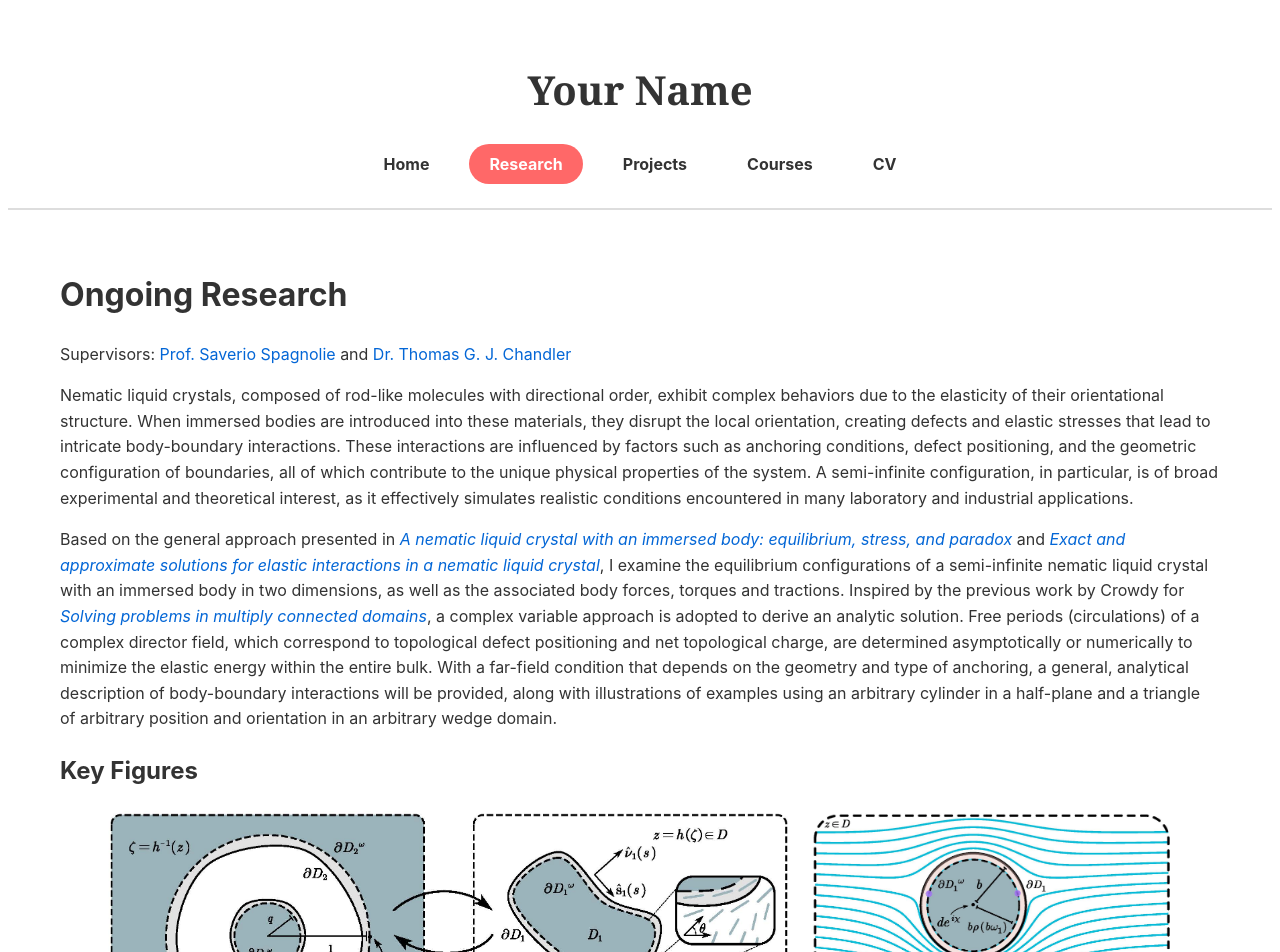
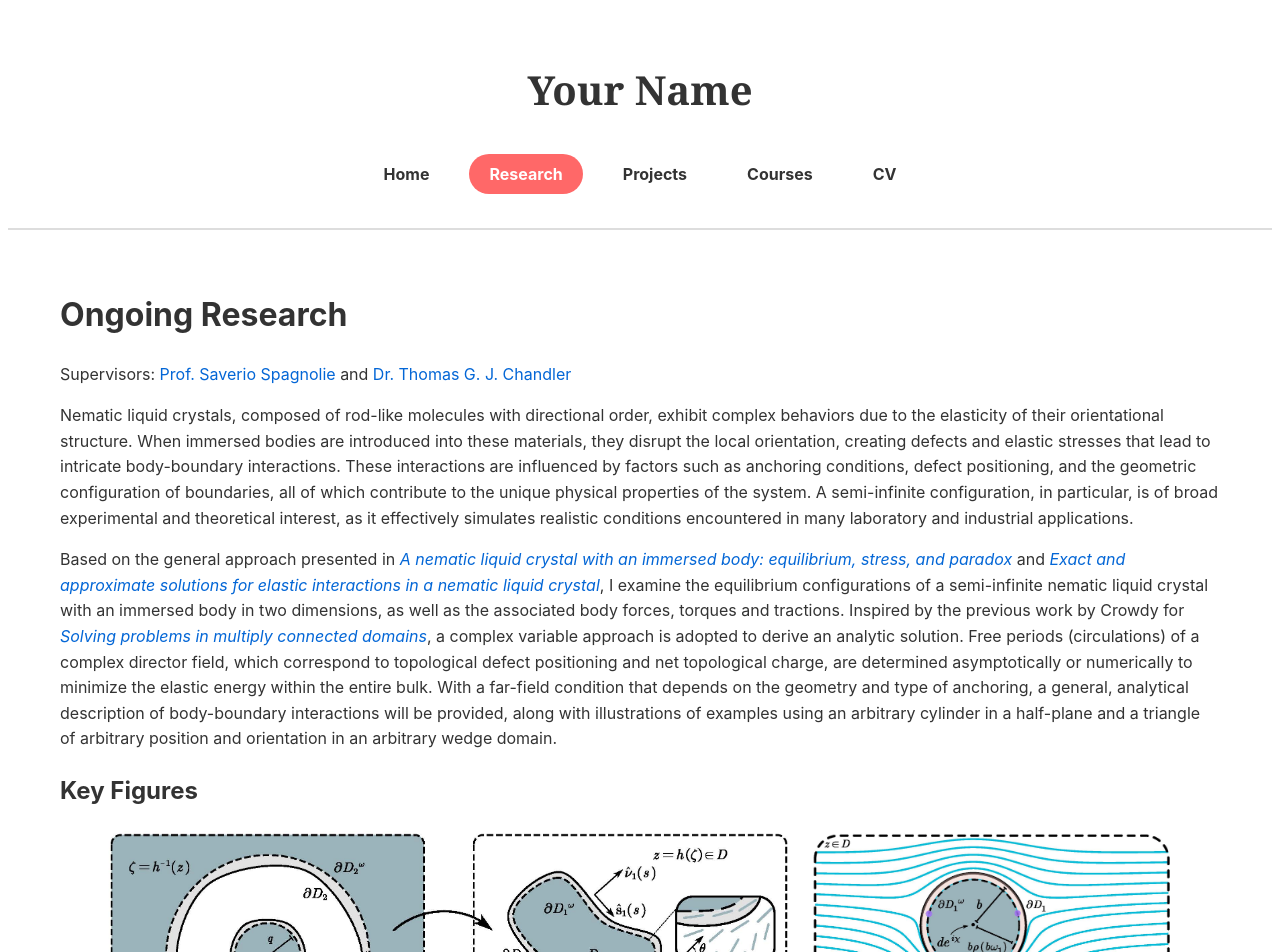
Before and after one commit to Yoon-1023/Yoon-1023.github.io, a Jekyll site: the page built from research.md, in a window 1280 px wide. Shown: the top 952 px of the page. Built offline with Jekyll 4.4.1, drawn with Linux system fonts in a browser that asks for light colours.

Commit message:
Update default.html

```diff
--- a/_layouts/default.html
+++ b/_layouts/default.html
@@ -15,7 +15,7 @@
     <!-- Navigation Bar -->
 <header style="text-align: center; padding-top: 50px; padding-bottom: 10px;">
   <h1 style="font-size: 2.5em; margin: 0;">Your Name</h1>
-  <nav style="margin-top: 30px;">
+  <nav style="margin-top: 40px;">
     <ul style="display: flex; justify-content: center; list-style: none; padding: 0; gap: 20px;">
         <li><a href="{{ '/' | relative_url }}" class="{% if page.url == '/' %}active{% endif %}">Home</a></li>
         <li><a href="{{ '/research/' | relative_url }}" class="{% if page.url == '/research/' %}active{% endif %}">Research</a></li>
@@ -24,7 +24,7 @@
         <li><a href="{{ '/Materials/CV.pdf' | absolute_url }}" target="_self">CV</a></li>
     </ul>
   </nav>
-  <hr style="margin-top: 30px; border: 0; border-top: 2px solid #ddd;">
+  <hr style="margin-top: 40px; border: 0; border-top: 2px solid #ddd;">
 </header>
 
 <style>
```
